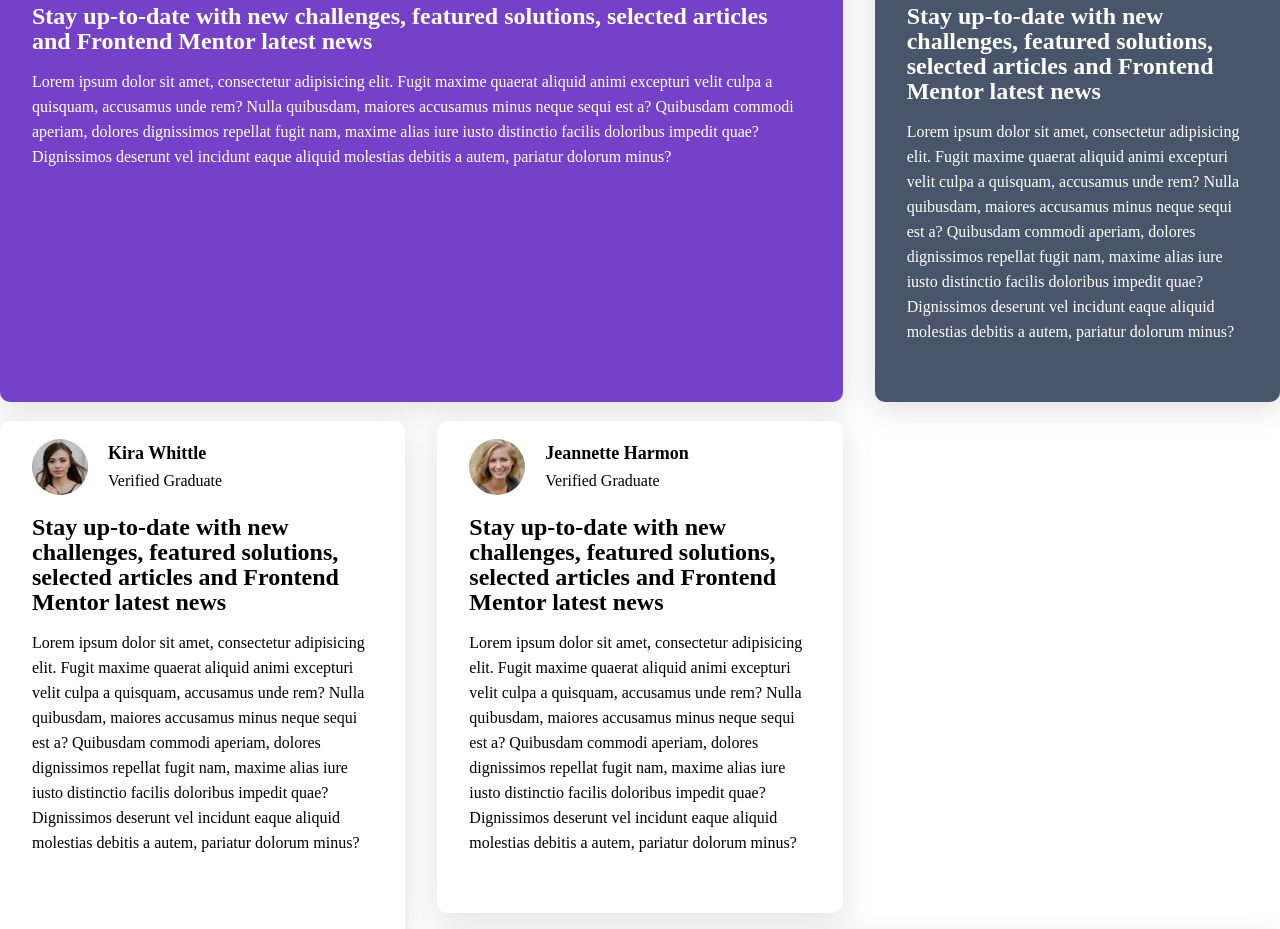
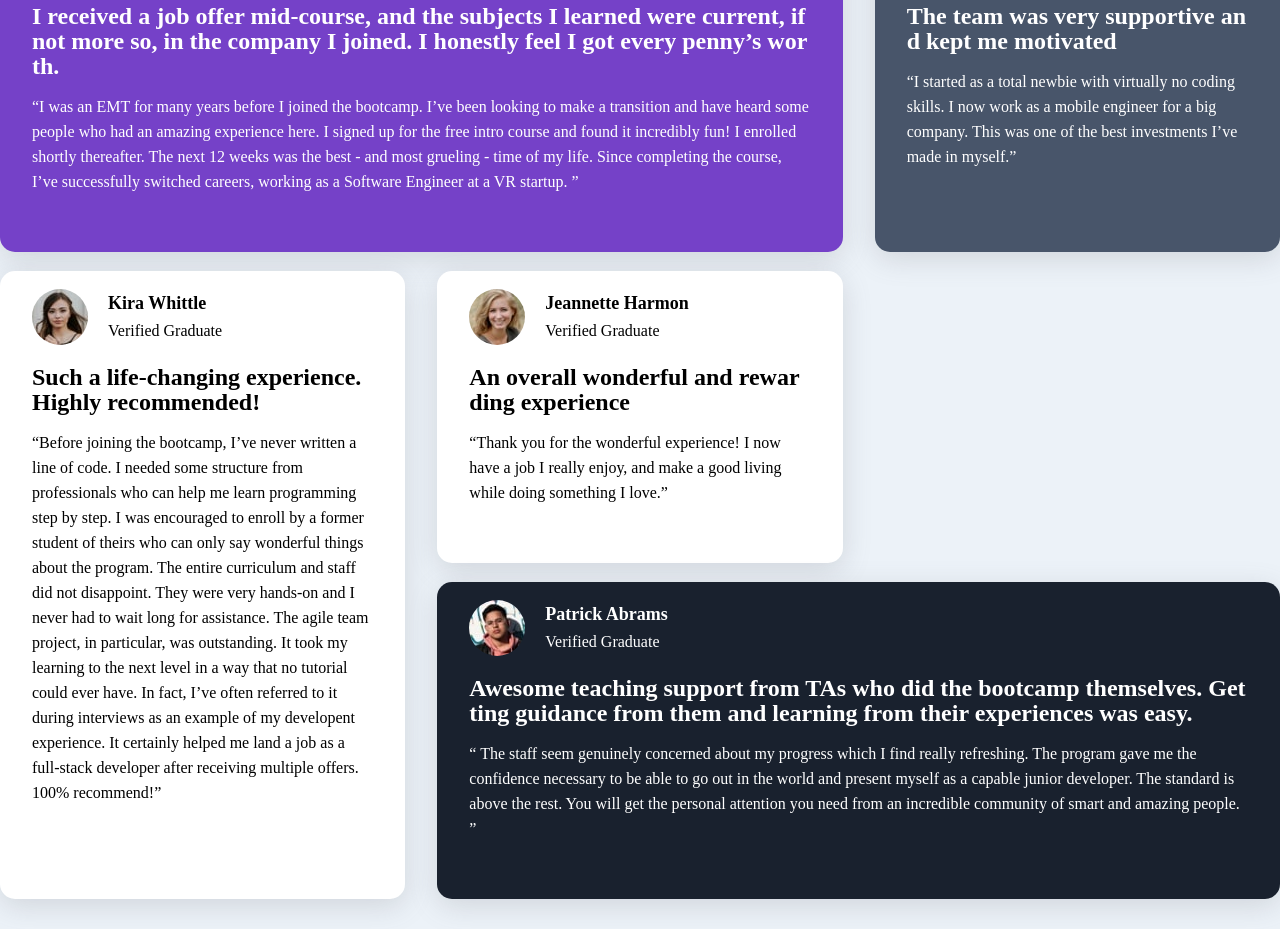
Before and after one commit to sfarid811/challenge-frontend-mentor, a plain HTML site: page index.html in a window 1280 px wide. Shown: the part 122-1051 px from the top of the page. Drawn offline with Linux system fonts and the light colour scheme; files whose address does not match are found by name.

Commit message:
Update Challenge

```diff
--- a/index.html
+++ b/index.html
@@ -30,9 +30,8 @@
               </div>
 
                 <div class="content-testimonial">
-                  <p class="title">Stay up-to-date with new challenges, featured solutions, selected articles and Frontend Mentor latest news</p>
-                  <p>Lorem ipsum dolor sit amet, consectetur adipisicing elit. Fugit maxime quaerat aliquid animi excepturi velit culpa a quisquam, accusamus unde rem? Nulla quibusdam, maiores accusamus minus neque sequi est a?
-                  Quibusdam commodi aperiam, dolores dignissimos repellat fugit nam, maxime alias iure iusto distinctio facilis doloribus impedit quae? Dignissimos deserunt vel incidunt eaque aliquid molestias debitis a autem, pariatur dolorum minus?</p>
+                  <p class="title">I received a job offer mid-course, and the subjects I learned were current, if not more so, in the company I joined. I honestly feel I got every penny’s worth.</p>
+                  <p class="justify-text">“I was an EMT for many years before I joined the bootcamp. I’ve been looking to make a transition and have heard some people who had an amazing experience here. I signed up for the free intro course and found it incredibly fun! I enrolled shortly thereafter. The next 12 weeks was the best - and most grueling - time of my life. Since completing the course, I’ve successfully switched careers, working as a Software Engineer at a VR startup. ”</p>
                 </div>
 
           </div>
@@ -48,9 +47,8 @@
             </div>
 
               <div class="content-testimonial">
-                <p class="title">Stay up-to-date with new challenges, featured solutions, selected articles and Frontend Mentor latest news</p>
-                <p>Lorem ipsum dolor sit amet, consectetur adipisicing elit. Fugit maxime quaerat aliquid animi excepturi velit culpa a quisquam, accusamus unde rem? Nulla quibusdam, maiores accusamus minus neque sequi est a?
-                Quibusdam commodi aperiam, dolores dignissimos repellat fugit nam, maxime alias iure iusto distinctio facilis doloribus impedit quae? Dignissimos deserunt vel incidunt eaque aliquid molestias debitis a autem, pariatur dolorum minus?</p>
+                <p class="title">The team was very supportive and kept me motivated</p>
+                <p class="justify-text">“I started as a total newbie with virtually no coding skills. I now work as a mobile engineer for a big company. This was one of the best investments I’ve made in myself.”</p>
               </div>
 
         </div>
@@ -65,9 +63,8 @@
           </div>
 
             <div class="content-testimonial">
-              <p class="title">Stay up-to-date with new challenges, featured solutions, selected articles and Frontend Mentor latest news</p>
-              <p>Lorem ipsum dolor sit amet, consectetur adipisicing elit. Fugit maxime quaerat aliquid animi excepturi velit culpa a quisquam, accusamus unde rem? Nulla quibusdam, maiores accusamus minus neque sequi est a?
-              Quibusdam commodi aperiam, dolores dignissimos repellat fugit nam, maxime alias iure iusto distinctio facilis doloribus impedit quae? Dignissimos deserunt vel incidunt eaque aliquid molestias debitis a autem, pariatur dolorum minus?</p>
+              <p class="title">Such a life-changing experience. Highly recommended!</p>
+              <p class="justify-text">“Before joining the bootcamp, I’ve never written a line of code. I needed some structure from professionals who can help me learn programming step by step. I was encouraged to enroll by a former student of theirs who can only say wonderful things about the program. The entire curriculum and staff did not disappoint. They were very hands-on and I never had to wait long for assistance. The agile team project, in particular, was outstanding. It took my learning to the next level in a way that no tutorial could ever have. In fact, I’ve often referred to it during interviews as an example of my developent experience. It certainly helped me land a job as a full-stack developer after receiving multiple offers. 100% recommend!”</p>
             </div>
 
       </div>
@@ -83,9 +80,8 @@
         </div>
 
           <div class="content-testimonial">
-            <p class="title">Stay up-to-date with new challenges, featured solutions, selected articles and Frontend Mentor latest news</p>
-            <p>Lorem ipsum dolor sit amet, consectetur adipisicing elit. Fugit maxime quaerat aliquid animi excepturi velit culpa a quisquam, accusamus unde rem? Nulla quibusdam, maiores accusamus minus neque sequi est a?
-            Quibusdam commodi aperiam, dolores dignissimos repellat fugit nam, maxime alias iure iusto distinctio facilis doloribus impedit quae? Dignissimos deserunt vel incidunt eaque aliquid molestias debitis a autem, pariatur dolorum minus?</p>
+            <p class="title">An overall wonderful and rewarding experience</p>
+            <p class="justify-text">“Thank you for the wonderful experience! I now have a job I really enjoy, and make a good living while doing something I love.”</p>
           </div>
 
     </div>
@@ -100,9 +96,8 @@
       </div>
 
         <div class="content-testimonial">
-          <p class="title">Stay up-to-date with new challenges, featured solutions, selected articles and Frontend Mentor latest news</p>
-          <p>Lorem ipsum dolor sit amet, consectetur adipisicing elit. Fugit maxime quaerat aliquid animi excepturi velit culpa a quisquam, accusamus unde rem? Nulla quibusdam, maiores accusamus minus neque sequi est a?
-          Quibusdam commodi aperiam, dolores dignissimos repellat fugit nam, maxime alias iure iusto distinctio facilis doloribus impedit quae? Dignissimos deserunt vel incidunt eaque aliquid molestias debitis a autem, pariatur dolorum minus?</p>
+          <p class="title">Awesome teaching support from TAs who did the bootcamp themselves. Getting guidance from them and learning from their experiences was easy.</p>
+          <p class="justify-text">“ The staff seem genuinely concerned about my progress which I find really refreshing. The program gave me the confidence necessary to be able to go out in the world and present myself as a capable junior developer. The standard is above the rest. You will get the personal attention you need from an incredible community of smart and amazing people. ”</p>
         </div>
 
   </div>
--- a/style.css
+++ b/style.css
@@ -5,8 +5,7 @@
 }
 
 body {
-    background-color: hsl(0, 0%, 100%);
-
+    background-color: hsl(210, 46%, 95%);
 }
 
 section {
@@ -17,6 +16,7 @@ section {
 section .container {
     display: grid;
     grid-template-columns: repeat(auto-fit, minmax(300px, 1fr));
+
     column-gap: 2rem;
     row-gap: 1.2rem;
 }
@@ -24,15 +24,19 @@ section .container {
 section .testimonial {
     box-shadow: rgba(100, 100, 111, 0.2) 0px 7px 29px 0px;
     padding: .5rem 2rem;
-    border-radius: 10px;
+    border-radius: 15px;
 
 }
 
+/* .justify-text {
+    text-align: justify;
+} */
 
 .title {
     font-weight: 900;
     font-size: 24px;
     padding-bottom: 15px;
+    word-break: break-all
 }
 .name {
     font-weight: 900;
```
